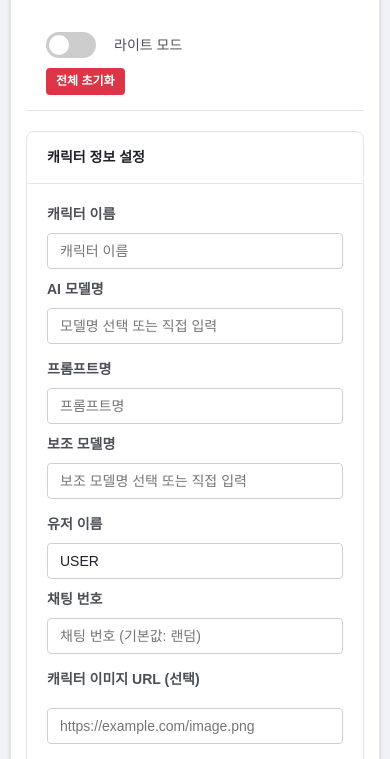
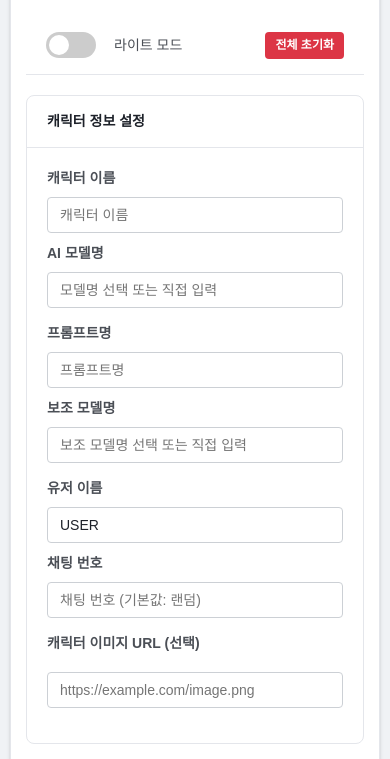
Before and after one commit to numdesign/log_gen, a plain HTML site: page index.html in a window 390 px wide. Shown: the part 85-844 px from the top of the page. Drawn offline with Linux system fonts and the light colour scheme.

Commit message:
Update index.html

```diff
--- a/index.html
+++ b/index.html
@@ -695,8 +695,9 @@
           justify-content: center;
         }
         .theme-toggle-section {
-          flex-direction: column;
-          align-items: flex-start;
+          flex-direction: row;
+          align-items: center;
+          justify-content: space-between;
           gap: 10px;
         }
         .color-settings-grid {
```
